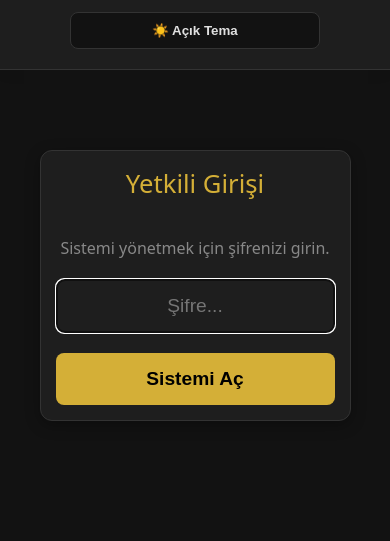
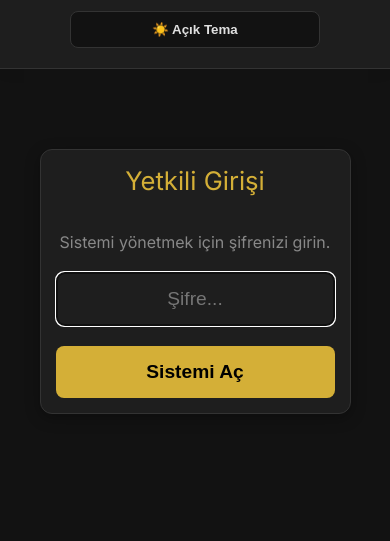
Before and after one commit to fevzisuhansahin/Kuyumcu-Ekran-, a website: page public/admin.html in a window 390 px wide. Shown: the part 325-866 px from the top of the page. Drawn offline with nearby package versions, Linux system fonts and the light colour scheme; no server answers.

Commit message:
Font type was changed for mobile view

```diff
--- a/public/admin.html
+++ b/public/admin.html
@@ -6,6 +6,12 @@
     <meta name="viewport" content="width=device-width, initial-scale=1.0">
     <title>Sistem Yönetim Paneli</title>
     <link rel="icon" href="/logo.png" type="image/png">
+
+    <link rel="preconnect" href="https://fonts.googleapis.com">
+    <link rel="preconnect" href="https://fonts.gstatic.com" crossorigin>
+    <link href="https://fonts.googleapis.com/css2?family=Inter:wght@400;600;700;800&subset=latin-ext&display=swap"
+        rel="stylesheet">
+
     <style>
         /* CSS KODLARI TAMAMEN AYNI KALDI */
         :root {
@@ -43,7 +49,8 @@
         body {
             background-color: var(--bg-body);
             color: var(--renk-metin);
-            font-family: system-ui, -apple-system, BlinkMacSystemFont, 'Segoe UI', Roboto, 'Helvetica Neue', Arial, sans-serif;
+            /* ESKİ KARIŞIK FONT SİLİNDİ, YERİNE GOOGLE INTER FONTU GELDİ */
+            font-family: 'Inter', sans-serif;
             margin: 0;
             padding: 0 0 70px 0;
             min-height: 100vh;
```
Also changed, not shown: public/index.html (+8 -1 lines).
